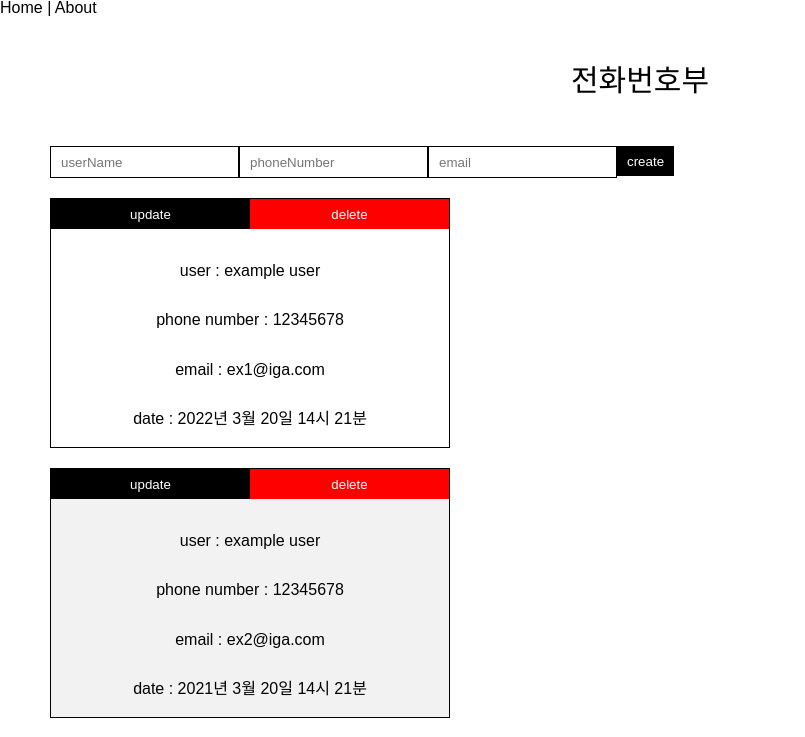
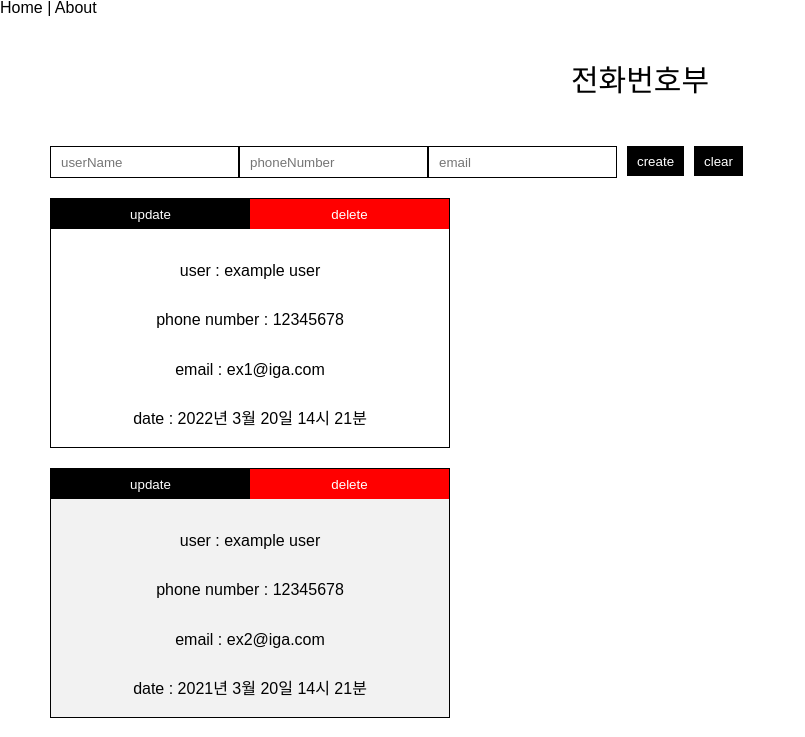
Before and after one commit to LEEHYUNHO2001/vue2-study, a Vue app in the folder phone-number/: page / in a window 1280 px wide. Shown: the top 737 px of the page, without its empty margins (0-805 px from the left). Built offline with nearby package versions, Linux system fonts and the light colour scheme.

Commit message:
:sparkles: clear user item

```diff
--- a/phone-number/src/components/InputUserForm.vue
+++ b/phone-number/src/components/InputUserForm.vue
@@ -4,6 +4,7 @@
 		<input placeholder="phoneNumber" v-model="user.phoneNumber" />
 		<input placeholder="email" v-model="user.email" />
 		<button type="submit">create</button>
+		<button type="button" @click="userDataClear">clear</button>
 	</form>
 </template>
 
@@ -27,6 +28,9 @@ export default class InputUserForm extends Vue {
 	// @Emit('addUser')
 	// private addUser() {}
 
+	userDataClear() {
+		this.$store.commit('CLEAR_USER');
+	}
 	userDataSubmit() {
 		if (allValidate(this.user)) {
 			this.currentDate();
@@ -69,6 +73,7 @@ export default class InputUserForm extends Vue {
 .input-form > button {
 	height: 30px;
 	padding: 0px 10px;
+	margin-left: 10px;
 	color: #fff;
 	background-color: #000;
 }
--- a/phone-number/src/store/modules/user.ts
+++ b/phone-number/src/store/modules/user.ts
@@ -47,5 +47,8 @@ export default {
 		DELETE_USER(state: AddUserState, index: number) {
 			state.userList = state.userList.filter((_, i) => i !== index);
 		},
+		CLEAR_USER(state: AddUserState) {
+			state.userList = [];
+		},
 	},
 };
```
